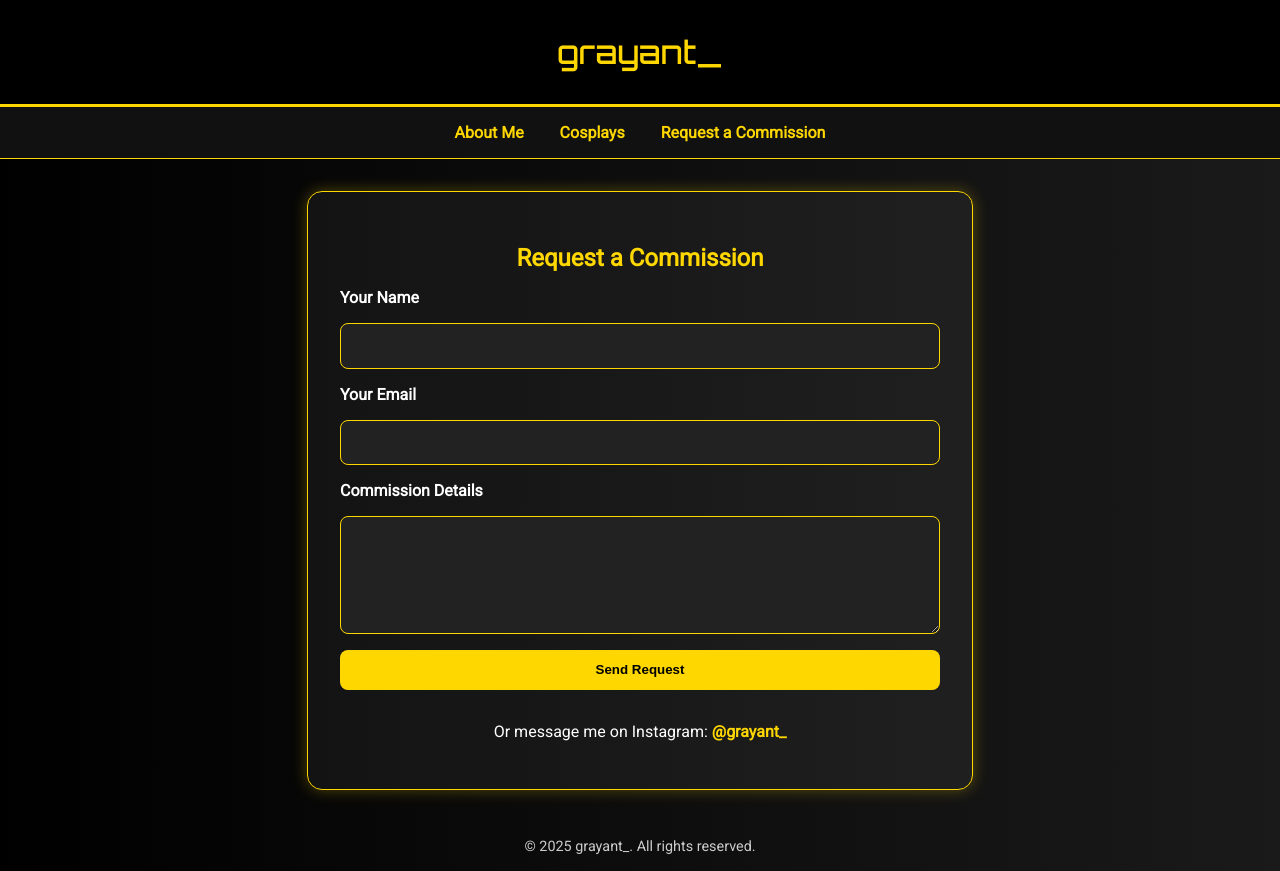
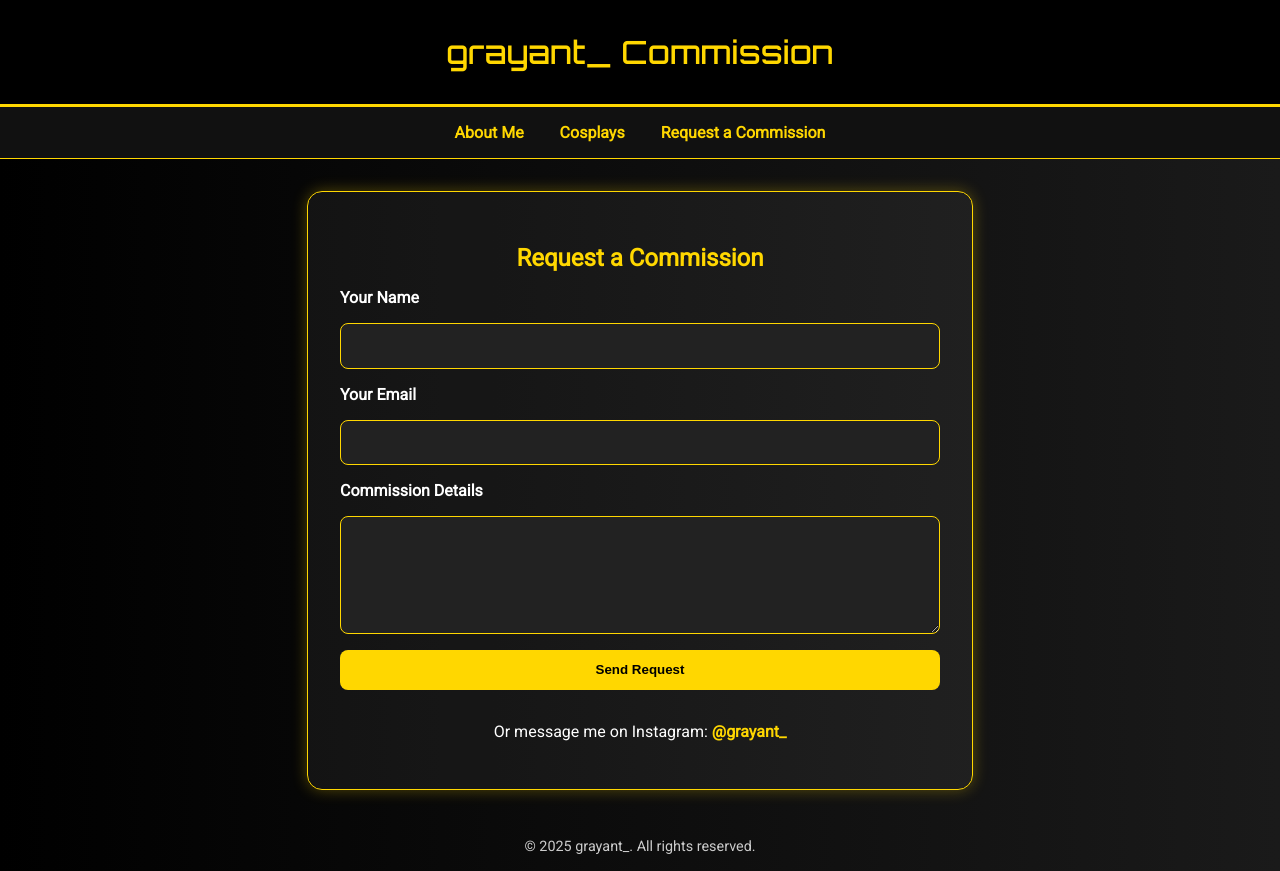
Before and after one commit to GrayAnt04/Cosplay, a plain HTML site: page commission.html in a window 1280 px wide. Drawn offline with Linux system fonts and the light colour scheme.

Commit message:
Update commission.html

```diff
--- a/commission.html
+++ b/commission.html
@@ -125,7 +125,7 @@
 
 <body>
   <header>
-    grayant_
+    grayant_ Commission
   </header>
 
   <nav>
```
